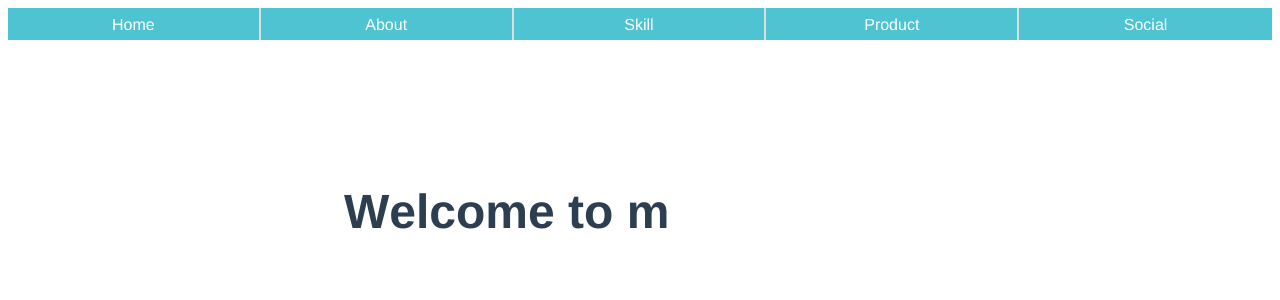
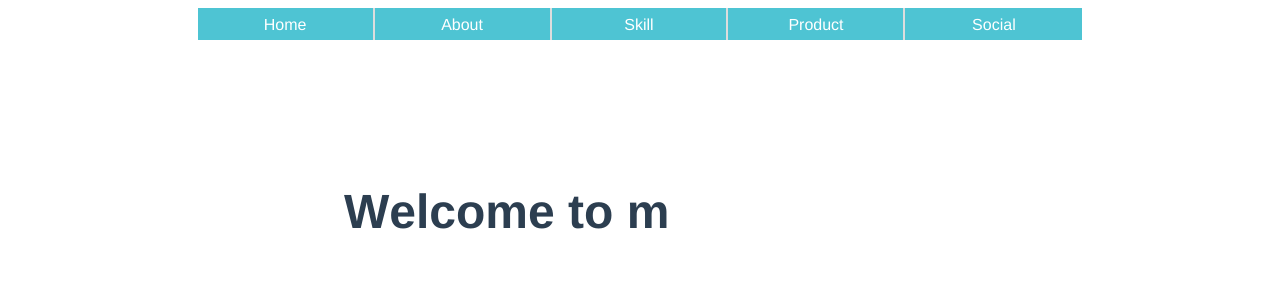
Before and after one commit to rikuro-aub/porfolio, a Vue app: page / in a window 1280 px wide. Shown: the top 300 px of the page. Built offline with nearby package versions, Linux system fonts and the light colour scheme.

Commit message:
メニューバーのデザインを修正

```diff
--- a/src/App.vue
+++ b/src/App.vue
@@ -31,6 +31,8 @@ export default {
 
 .menu-bar {
   text-align: center;
+  padding-left: 15%;
+  padding-right: 15%;
 }
 
 .menu-bar ul {
```
Lines whose indentation alone changed are shown as unchanged.
